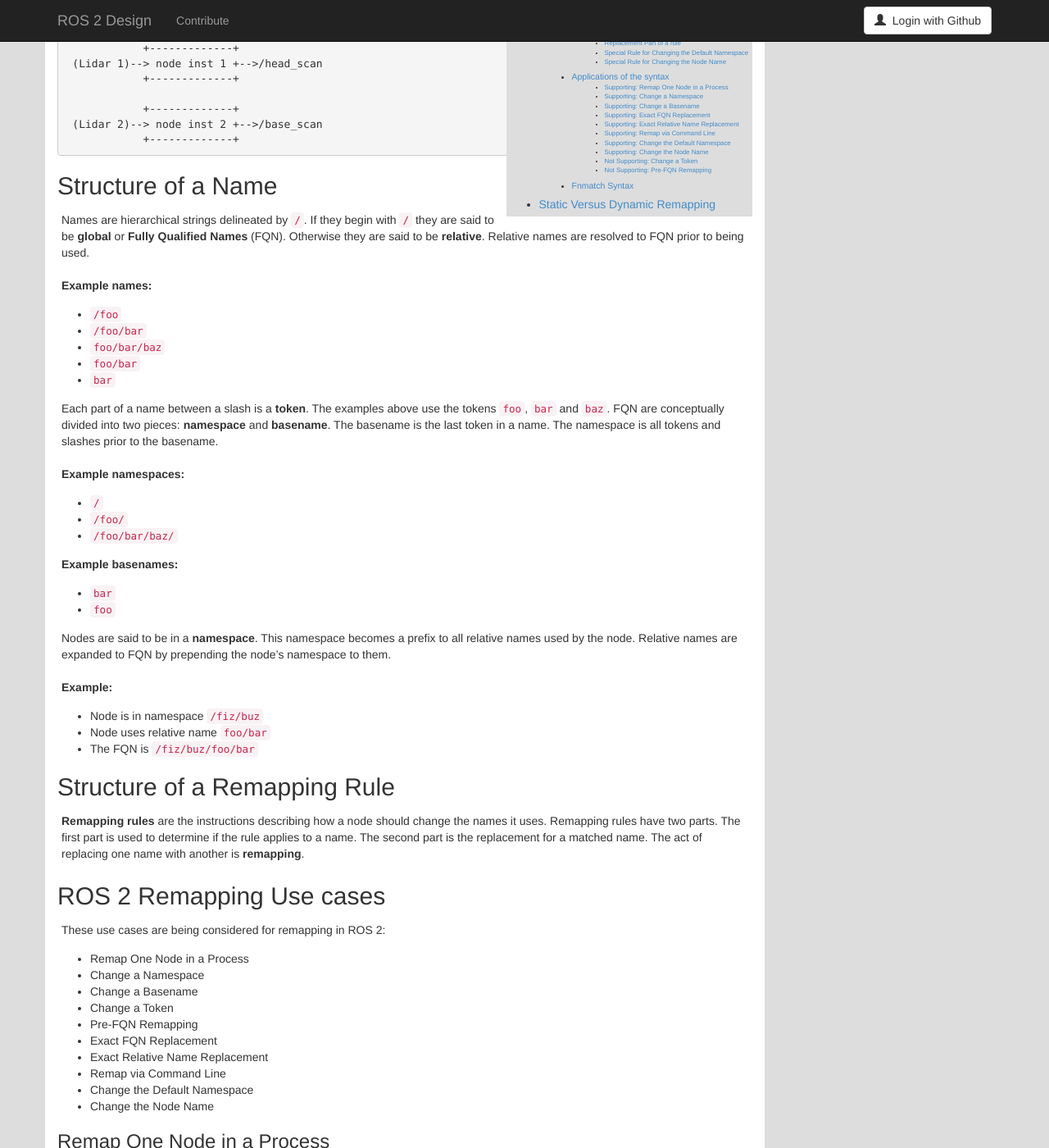
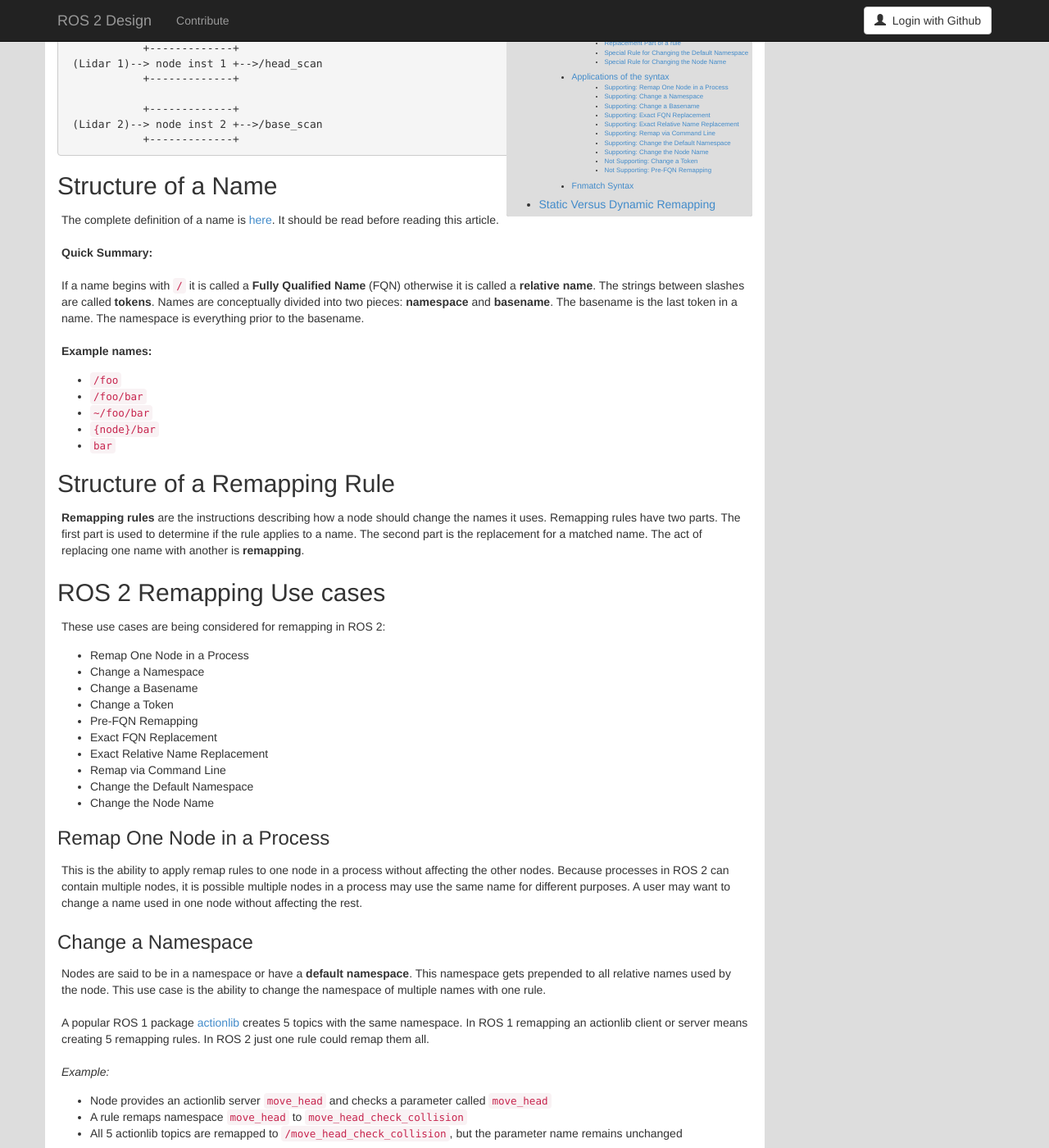
Before and after one commit to ros2/design, a Jekyll site: the page built from articles/141_static_remapping.md, in a window 1280 px wide and 1400 px high, scrolled down 355 px. Shown: the whole window at 82% size. Built offline with Jekyll 4.4.1, drawn with Linux system fonts in a browser that asks for light colours; nearby versions of some CDN libraries; some of the changed text lies outside the part shown.

Commit message:
Remove duplicate name definitions
Added link to the ROS 2 design article that defines what a name is
Condensed section "Structure of a Name" to summarize the terms needed
for this article
Moved definition of default namespace to the "Change a Namespace" use
case.

````diff
--- a/articles/141_static_remapping.md
+++ b/articles/141_static_remapping.md
@@ -33,49 +33,25 @@
             +-------------+
 ```
 
+## Structure of a Name
+The complete definition of a name is [here](http://design.ros2.org/articles/topic_and_service_names.html).
+It should be read before reading this article.
 
-## Structure of a Name
-Names are hierarchical strings delineated by `/`.
-If they begin with `/` they are said to be **global** or **Fully Qualified Names** (FQN).
-Otherwise they are said to be **relative**.
-Relative names are resolved to FQN prior to being used.
+**Quick Summary:**
+
+If a name begins with `/` it is called a **Fully Qualified Name** (FQN) otherwise it is called a **relative name**.
+The strings between slashes are called **tokens**.
+Names are conceptually divided into two pieces: **namespace** and **basename**.
+The basename is the last token in a name.
+The namespace is everything prior to the basename.
 
 **Example names:**
 
 - `/foo`
 - `/foo/bar`
-- `foo/bar/baz`
-- `foo/bar`
+- `~/foo/bar`
+- `{node}/bar`
 - `bar`
-
-Each part of a name between a slash is a **token**.
-The examples above use the tokens `foo`, `bar` and `baz`.
-FQN are conceptually divided into two pieces: **namespace** and **basename**.
-The basename is the last token in a name.
-The namespace is all tokens and slashes prior to the basename.
-
-**Example namespaces:**
-
-- `/`
-- `/foo/`
-- `/foo/bar/baz/`
-
-**Example basenames:**
-
-- `bar`
-- `foo`
-
-Nodes are said to be in a **namespace**.
-This namespace becomes a prefix to all relative names used by the node.
-Relative names are expanded to FQN by prepending the node's namespace to them.
-
-
-**Example:**
-
-- Node is in namespace `/fiz/buz`
-- Node uses relative name `foo/bar`
-- The FQN is `/fiz/buz/foo/bar`
-
 
 ## Structure of a Remapping Rule
 **Remapping rules** are the instructions describing how a node should change the names it uses.
@@ -104,9 +80,11 @@
 Because processes in ROS 2 can contain multiple nodes, it is possible multiple nodes in a process may use the same name for different purposes.
 A user may want to change a name used in one node without affecting the rest.
 
+### Change a Namespace
+Nodes are said to be in a namespace or have a **default namespace**.
+This namespace gets prepended to all relative names used by the node.
+This use case is the ability to change the namespace of multiple names with one rule.
 
-### Change a Namespace
-This is the ability to change the namespace of multiple names with one rule.
 A popular ROS 1 package [actionlib](http://wiki.ros.org/actionlib) creates 5 topics with the same namespace.
 In ROS 1 remapping an actionlib client or server means creating 5 remapping rules.
 In ROS 2 just one rule could remap them all.
````
